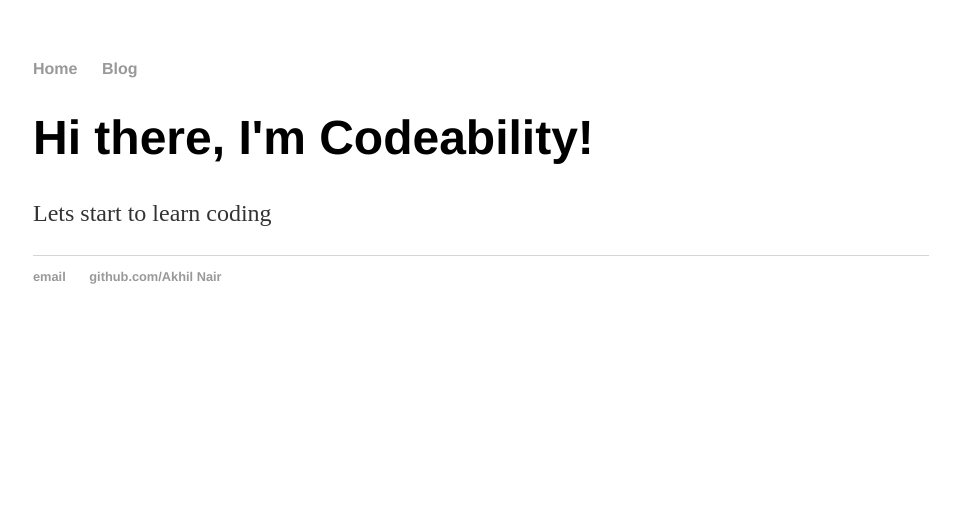
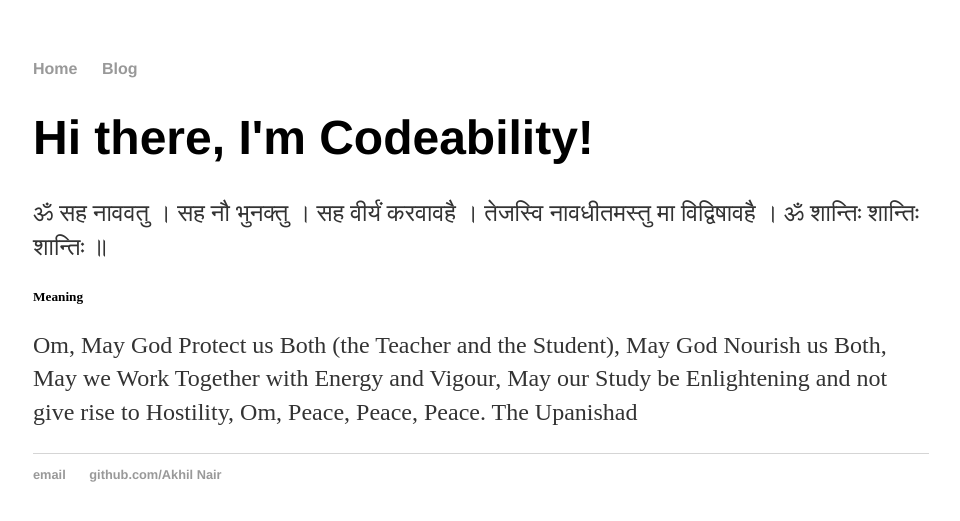
Before and after one commit to akhiln007/web-repo, a Jekyll site: the page built from index.html, in a window 1280 px wide. Shown: the top 521 px of the page, without its empty margins (159-1119 px from the left). Built offline with Jekyll 4.4.1, drawn with Linux system fonts in a browser that asks for light colours.

Commit message:
added the mantra

```diff
--- a/index.html
+++ b/index.html
@@ -4,5 +4,19 @@ title: Codeability, The ability to learn coding
 ---
     		<div class="blurb">
         		<h1>Hi there, I'm Codeability!</h1>
-				<p>Lets start to learn coding</p>
+				<p>ॐ सह नाववतु ।
+				   सह नौ भुनक्तु ।
+				   सह वीर्यं करवावहै ।
+                                   तेजस्वि नावधीतमस्तु मा विद्विषावहै ।
+                                   ॐ शान्तिः शान्तिः शान्तिः ॥</p>
+
+                                <h5>Meaning</h5>
+                                <p>
+                                   Om, May God Protect us Both (the Teacher and the Student),
+				   May God Nourish us Both,
+                                   May we Work Together with Energy and Vigour,
+                                   May our Study be Enlightening and not give rise to Hostility,
+                                   Om, Peace, Peace, Peace.
+                                                         The Upanishad
+                                </p>
     		</div><!-- /.blurb -->
```
